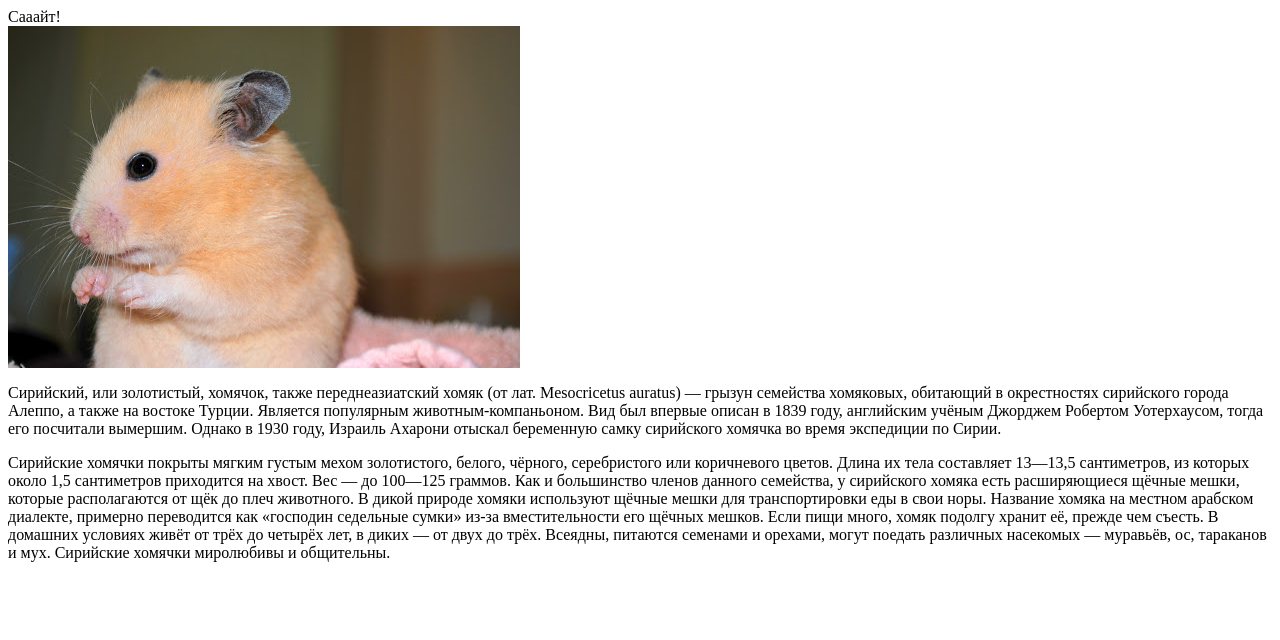
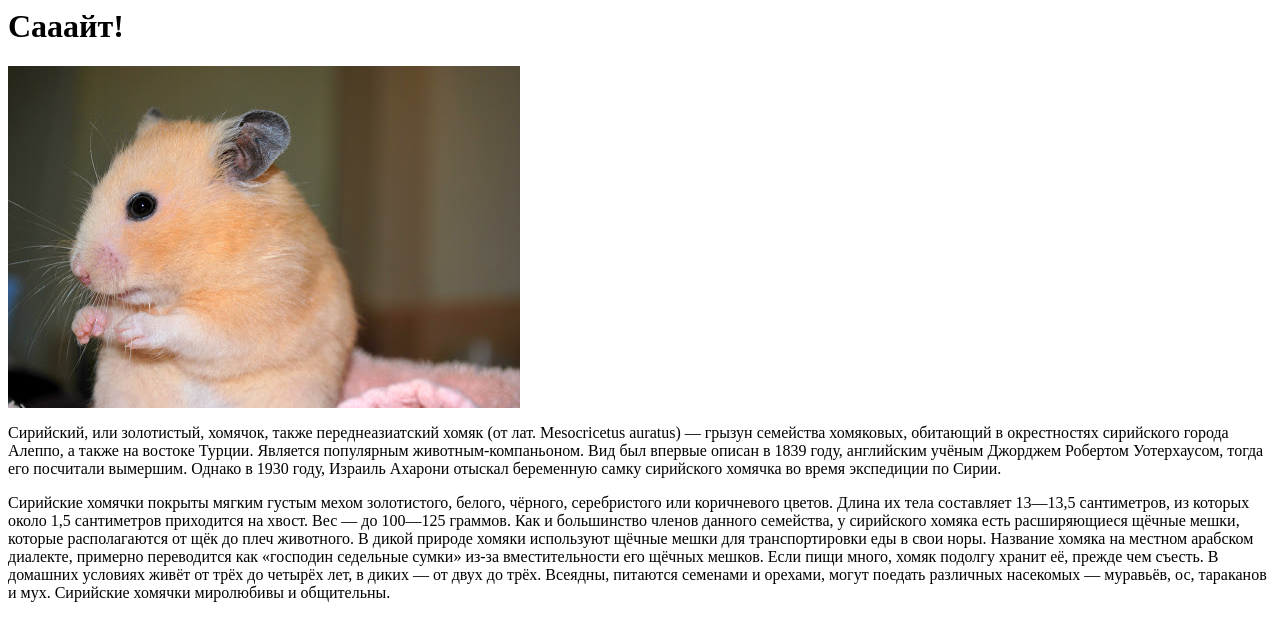
Before and after one commit to Billyjea/homavyak, a plain HTML site: page index.html in a window 1280 px wide. Drawn offline with Linux system fonts and the light colour scheme.

Commit message:
Update index.html

```diff
--- a/index.html
+++ b/index.html
@@ -3,7 +3,7 @@
     <title>Сирийские Хомячки</title>
   </head>
   <body>
-    <header>Сааайт!</header>
+    <header><h1>Сааайт!</h1></header>
     <main>
       <img src="images/хомавяк.jpg">
       <p>Сирийский, или золотистый, хомячок, также переднеазиатский хомяк (от лат. Mesocricetus auratus) — грызун семейства хомяковых, обитающий в окрестностях сирийского города Алеппо, а также на востоке Турции. Является популярным животным-компаньоном.
```
